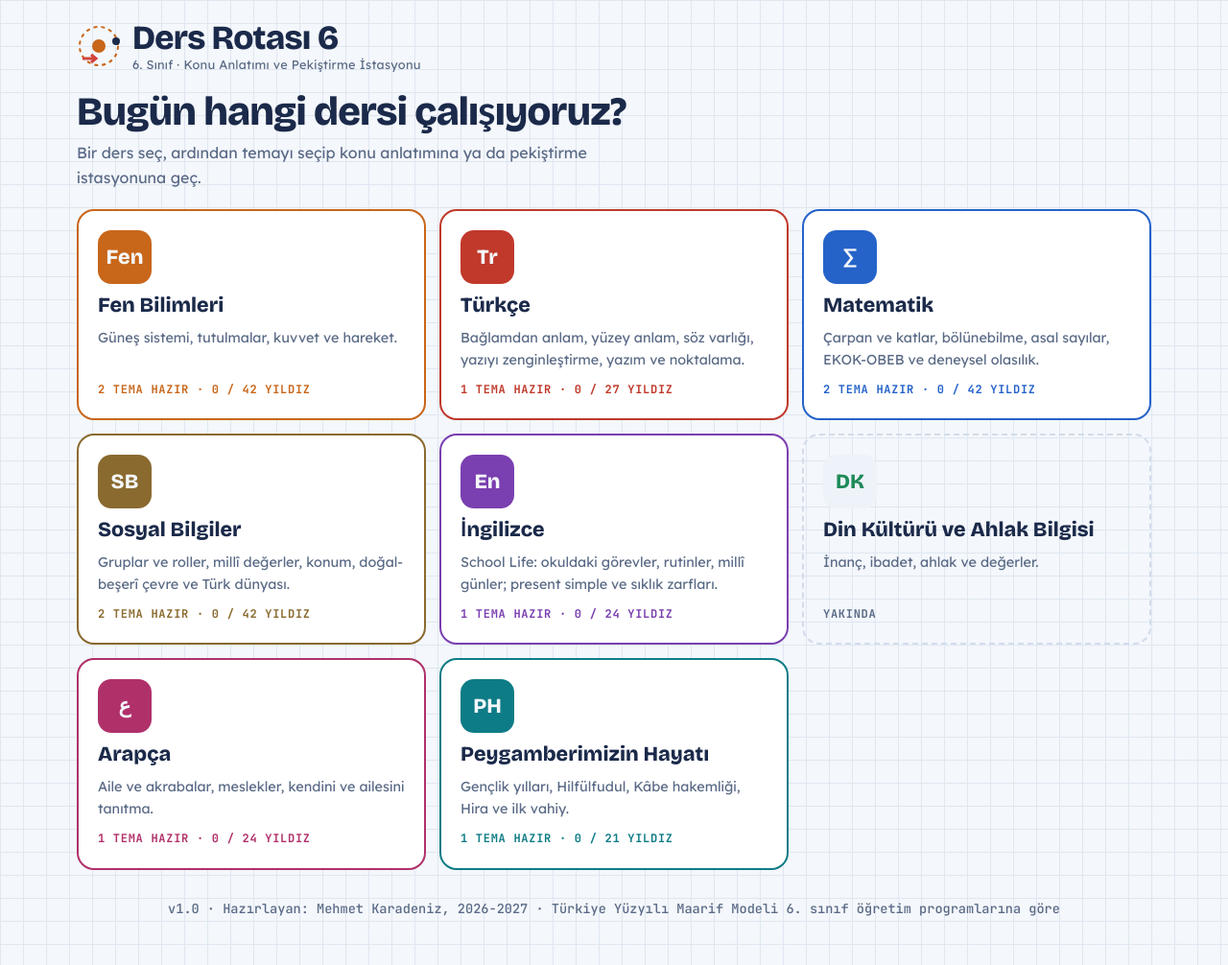
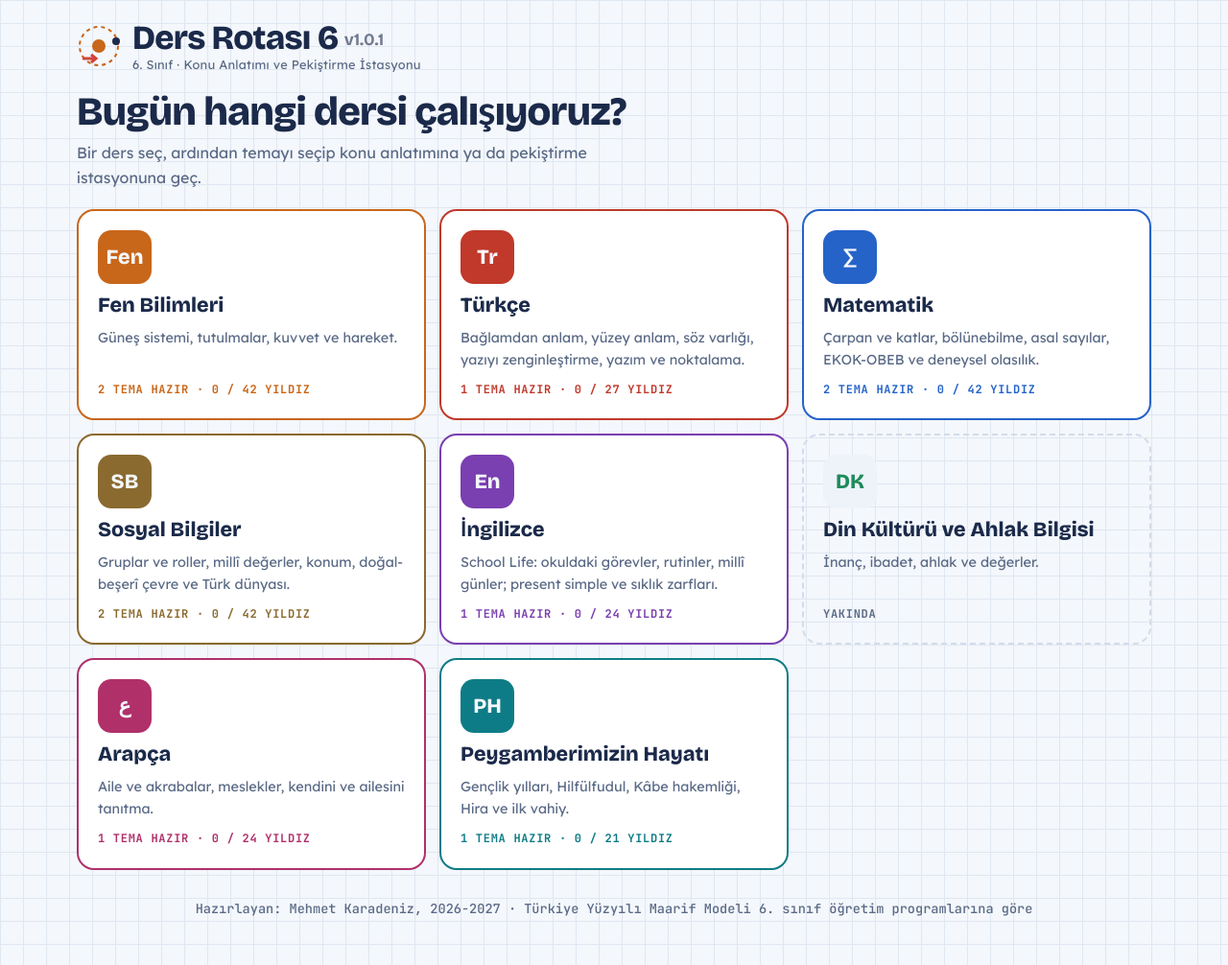
Before and after one commit to karadenizmehmet-debug/Emiko-okul, a plain HTML site: page index.html in a window 1280 px wide. Shown: the whole page at 96% size. Drawn offline with nearby package versions, Linux system fonts and the light colour scheme.

Commit message:
Sürüm etiketi üstte, program adının yanında
Co-Authored-By: Claude Opus 5.5 <noreply@anthropic.com>
Claude-Session: https://claude.ai/code/session_014Tdjte5dJv2vhc4CZNj1cC

```diff
--- a/dersler/dersler.js
+++ b/dersler/dersler.js
@@ -7,8 +7,8 @@
      doldur; dersin etkileşimli parçaları varsa parcalar:true yap.
    - Her güncellemede SURUM'u değiştir (tarayıcı önbelleğini temizler).
    ===================================================================== */
-const SURUM = "2026-11-11-v1.0";
-const VERSIYON = "v1.0";   // görünen sürüm: düzeltme +0.0.1, yeni tema/ders +0.1
+const SURUM = "2026-11-11-v1.0.1";
+const VERSIYON = "v1.0.1";   // görünen sürüm: düzeltme +0.0.1, yeni tema/ders +0.1
 
 const DERSLER = [
 {id:"fen",ad:"Fen Bilimleri",kisa:"Fen",renk:"var(--amber)",acik:"Güneş sistemi, tutulmalar, kuvvet ve hareket.",
--- a/index.html
+++ b/index.html
@@ -15,7 +15,7 @@
   <header class="top">
     <div class="brand">
       <svg width="46" height="46" viewBox="0 0 46 46" aria-hidden="true"><circle cx="23" cy="23" r="20" fill="none" stroke="var(--acc)" stroke-width="2" stroke-dasharray="4 4"/><circle cx="23" cy="23" r="7" fill="var(--acc)"/><circle cx="41" cy="18" r="4" fill="var(--ink)"/><path d="M6 36 L18 36" stroke="var(--force)" stroke-width="3"/><path d="M15 32 L20 36 L15 40" fill="none" stroke="var(--force)" stroke-width="3"/></svg>
-      <h1>Ders Rotası 6<small id="crumb">6. Sınıf · Konu Anlatımı ve Pekiştirme İstasyonu</small></h1>
+      <h1>Ders Rotası 6<span id="surumEtiket" style="font-size:.5em;font-weight:600;opacity:.6;vertical-align:middle;margin-left:.35em;letter-spacing:0"></span><small id="crumb">6. Sınıf · Konu Anlatımı ve Pekiştirme İstasyonu</small></h1>
     </div>
     <button class="btn ghost" id="homeBtn" hidden>← Dersler</button>
   </header>
@@ -29,12 +29,12 @@
   </div>
 
   <main id="view"></main>
-  <footer><span id="surumEtiket"></span>Hazırlayan: Mehmet Karadeniz, 2026-2027 · Türkiye Yüzyılı Maarif Modeli 6. sınıf öğretim programlarına göre</footer>
+  <footer>Hazırlayan: Mehmet Karadeniz, 2026-2027 · Türkiye Yüzyılı Maarif Modeli 6. sınıf öğretim programlarına göre</footer>
 </div>
 
 <!-- Sıra önemli: ders listesi → çekirdek → başlat -->
 <script src="dersler/dersler.js"></script>
-<script src="js/core.js?v=1.0"></script>
+<script src="js/core.js?v=1.0.1"></script>
 <script>baslat();</script>
 </body>
 </html>
--- a/js/core.js
+++ b/js/core.js
@@ -1,5 +1,5 @@
 /* Ders Rotası 6 · Hazırlayan: Mehmet Karadeniz, 2026-2027 */
-try{const e=document.getElementById("surumEtiket");if(e&&typeof VERSIYON!=="undefined")e.textContent=VERSIYON+" · "}catch(e){}
+try{const e=document.getElementById("surumEtiket");if(e&&typeof VERSIYON!=="undefined")e.textContent=VERSIYON}catch(e){}
 /* ====================== YARDIMCILAR ====================== */
 const $=(s,r=document)=>r.querySelector(s), $$=(s,r=document)=>[...r.querySelectorAll(s)];
 const shuffle=a=>{a=a.slice();for(let i=a.length-1;i>0;i--){const j=Math.floor(Math.random()*(i+1));[a[i],a[j]]=[a[j],a[i]]}return a};
```
